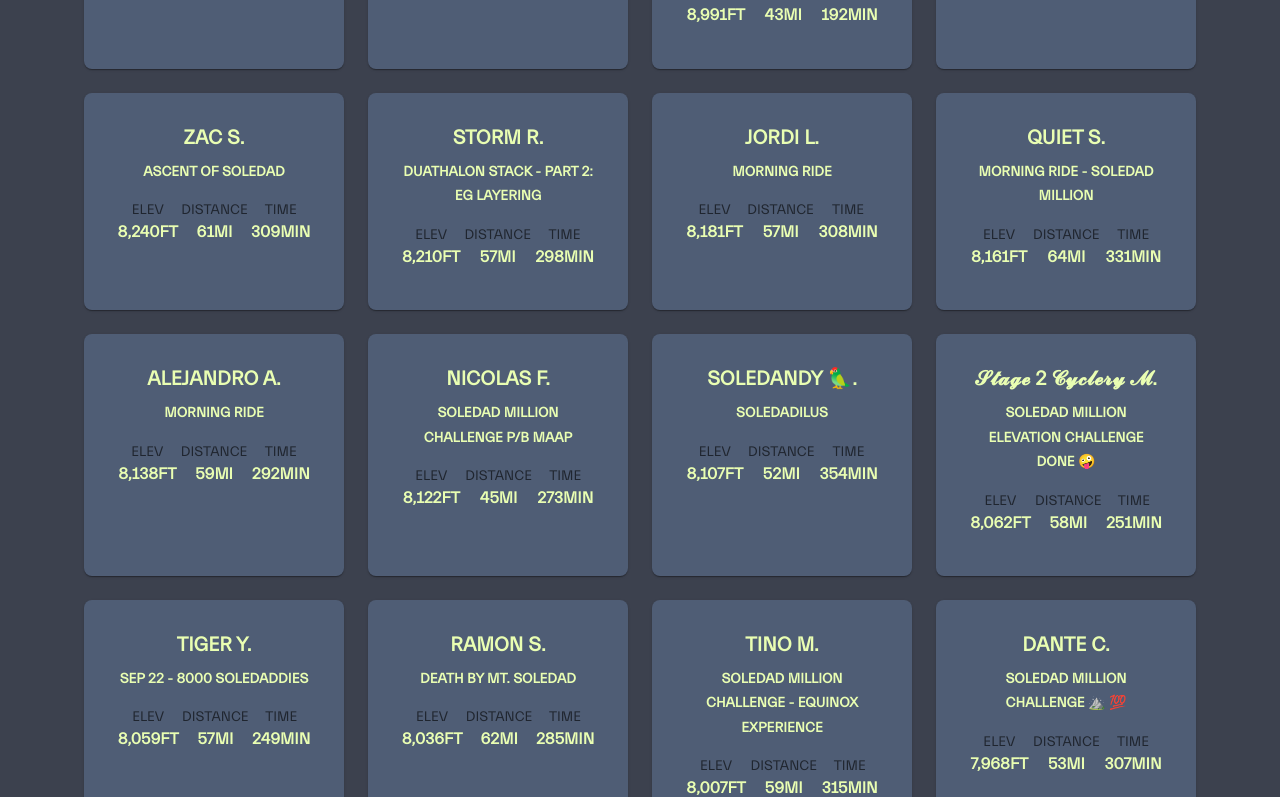
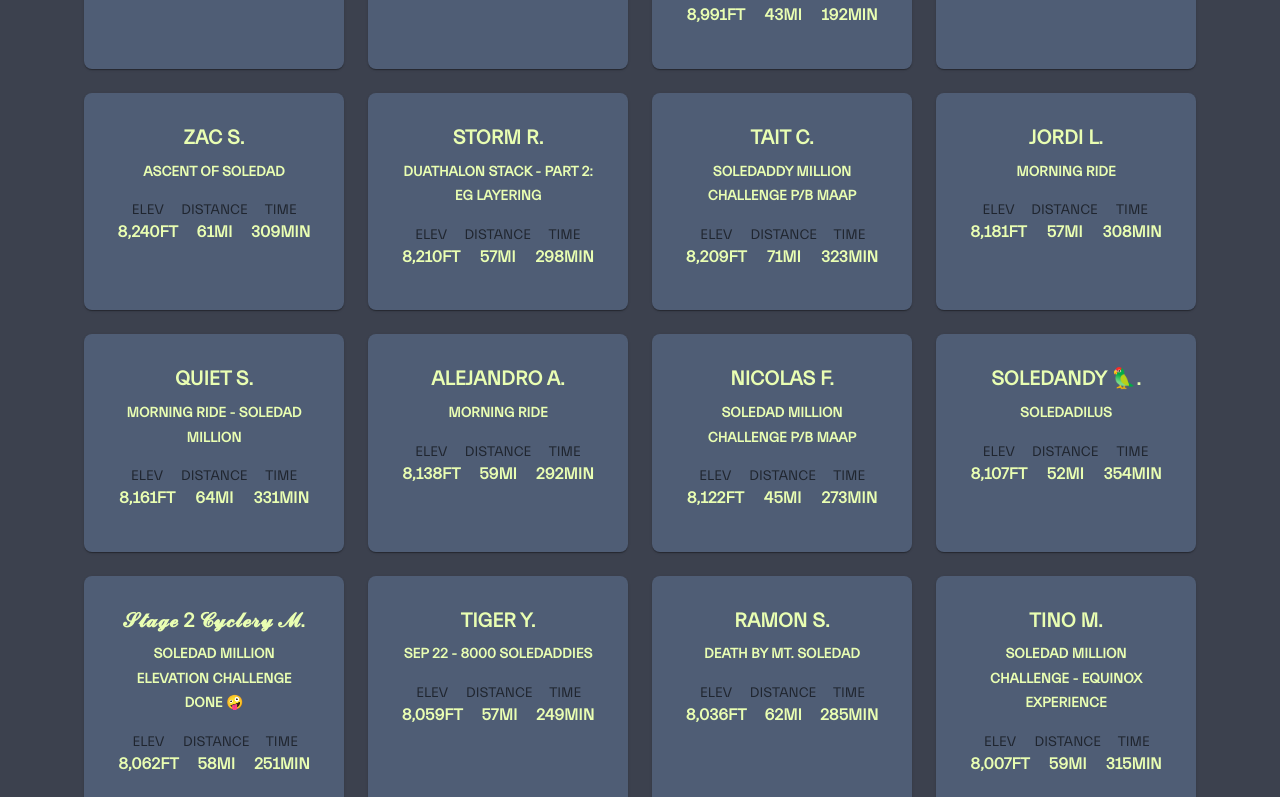
Before and after one commit to AnselSmolund/soledad-million, a React (Create React App) app: page /leaderboard in a window 1280 px wide. Shown: the part 3168-3965 px from the top of the page. Built offline with nearby package versions, Linux system fonts and the light colour scheme; no server answers.

Commit message:
Update get-strava-activities.js

```diff
--- a/src/get-strava-activities.js
+++ b/src/get-strava-activities.js
@@ -503,6 +503,15 @@ export const sep22Data = [
     elapsedTime: 298,
   },
   {
+    date: "20240922",
+    id: "TaitC9292",
+    distance: 71,
+    athleteName: "Tait C.",
+    activityName: "Soledaddy Million Challenge p/b MAAP",
+    elevationGain: 8209,
+    elapsedTime: 323,
+  },
+  {
     activityName: "Morning Ride",
     athleteName: "Jordi L.",
     date: "20240922",
@@ -954,6 +963,15 @@ export const sep22Data = [
     date: "20240922",
   },
   {
+    elapsedTime: 254,
+    elevationGain: 5338,
+    date: "20240922",
+    activityName: "Mt Soledad x 7",
+    distance: 46,
+    athleteName: "Ron F.",
+    id: "RonF5338",
+  },
+  {
     elapsedTime: 285,
     elevationGain: 5314,
     date: "20240922",
@@ -1505,6 +1523,15 @@ export const sep22Data = [
     athleteName: "Fermin Robles S.",
     date: "20240922",
     elevationGain: 2411,
+  },
+  {
+    athleteName: "Michael Y.",
+    activityName: "Unknowingly became part of the Soledad Challenge!",
+    date: "20240922",
+    id: "Zackery5954510854",
+    elevationGain: 2369,
+    elapsedTime: 121,
+    distance: 32,
   },
   {
     athleteName: "Zackery S.",
```
